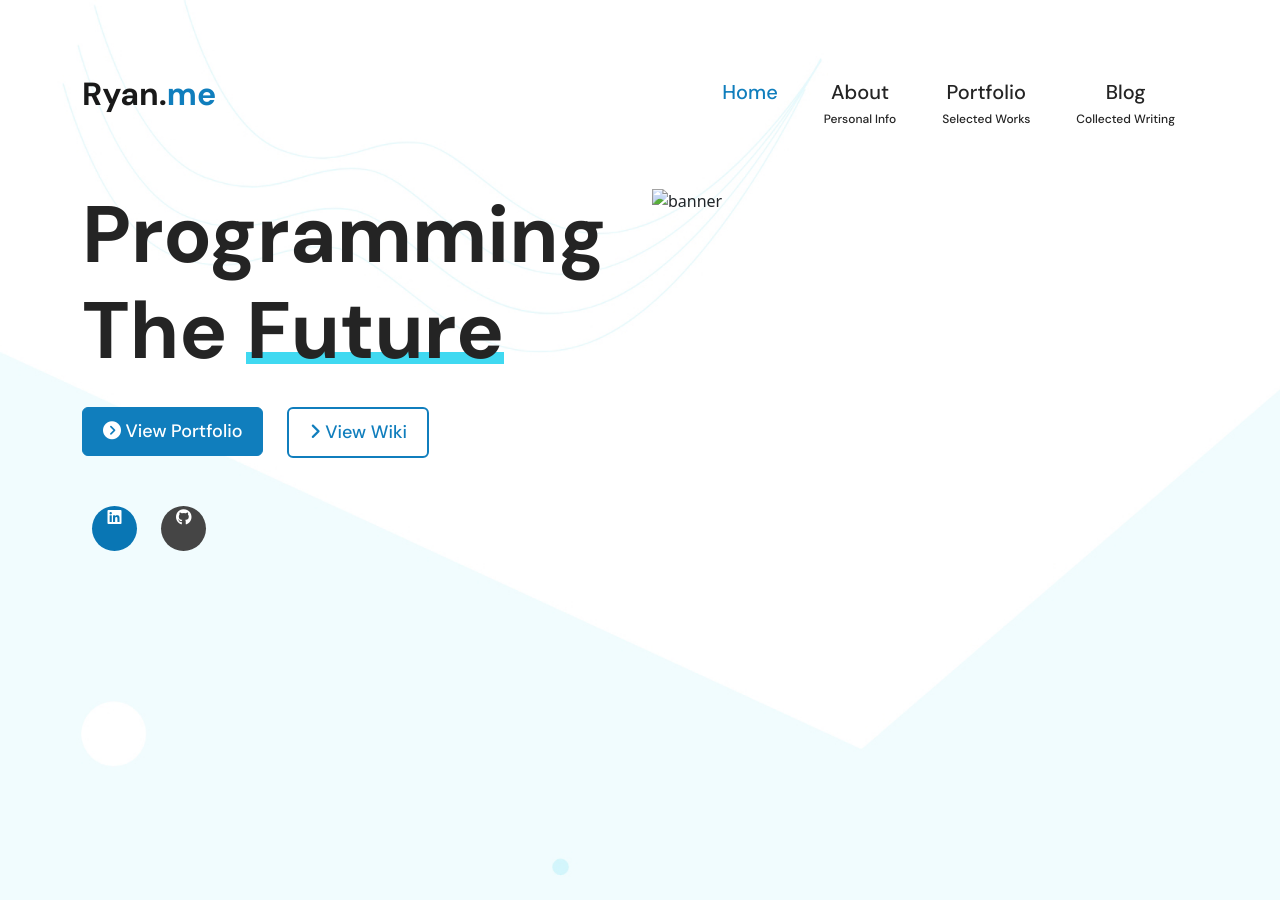
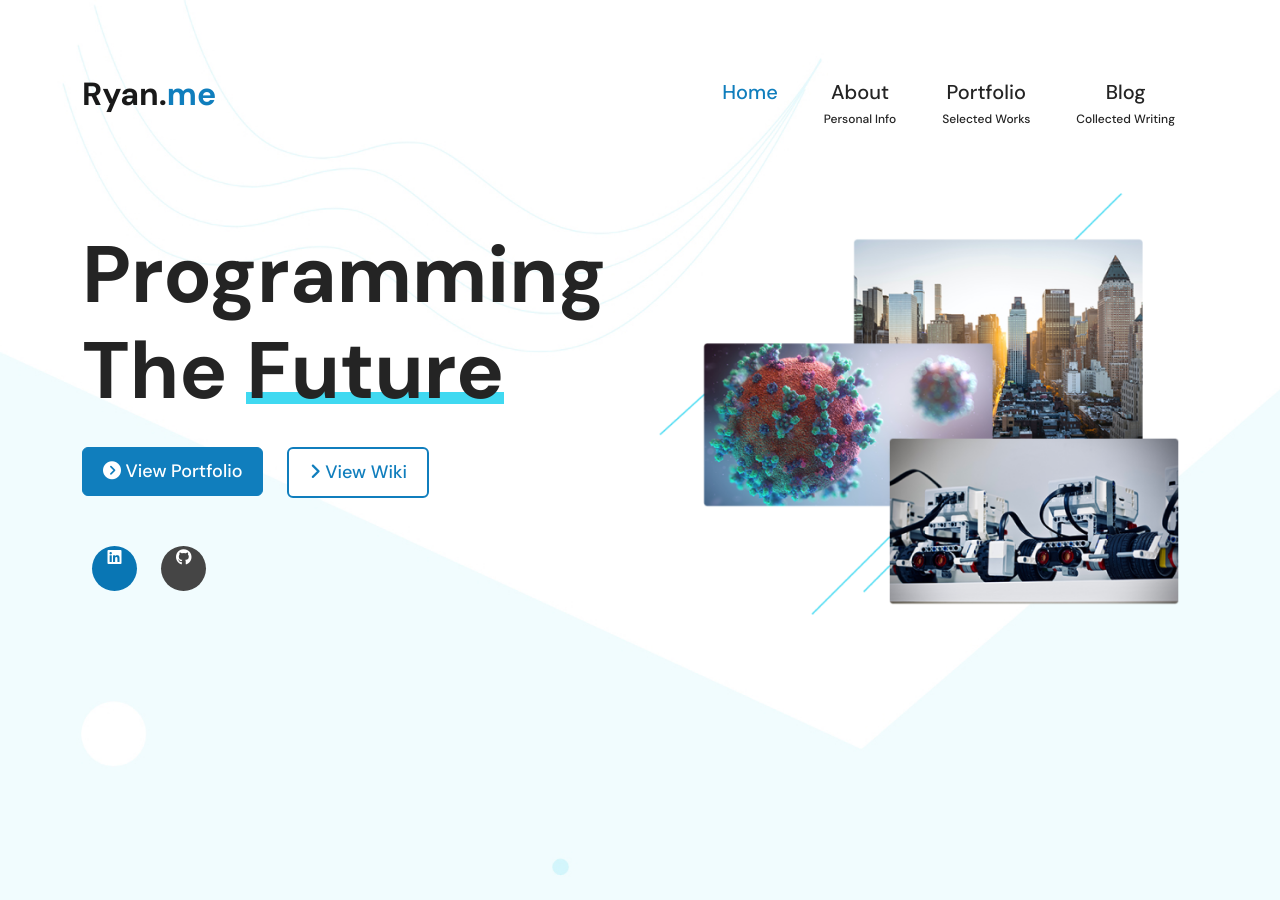
Before and after one commit to Achronus/achronus.github.io, a Jekyll site: the page built from index.html, in a window 1280 px wide. Built offline with Jekyll 4.4.1, drawn with Linux system fonts in a browser that asks for light colours; nearby versions of some CDN libraries.

Commit message:
Image display fix

```diff
--- a/_includes/page_parts/image.html
+++ b/_includes/page_parts/image.html
@@ -1,5 +1,5 @@
 {%- for image in site.static_files -%}
     {%- if image.path contains include.url -%}
-        <img class="img-fluid {{ include.classes }}" src="{{ image.path}}/{{ include.url }}" alt="{{ include.alt }}" />
+        <img class="img-fluid {{ include.classes }}" src="{{ image.path}}" alt="{{ include.alt }}" />
     {%- endif -%}
 {%- endfor -%}
```
